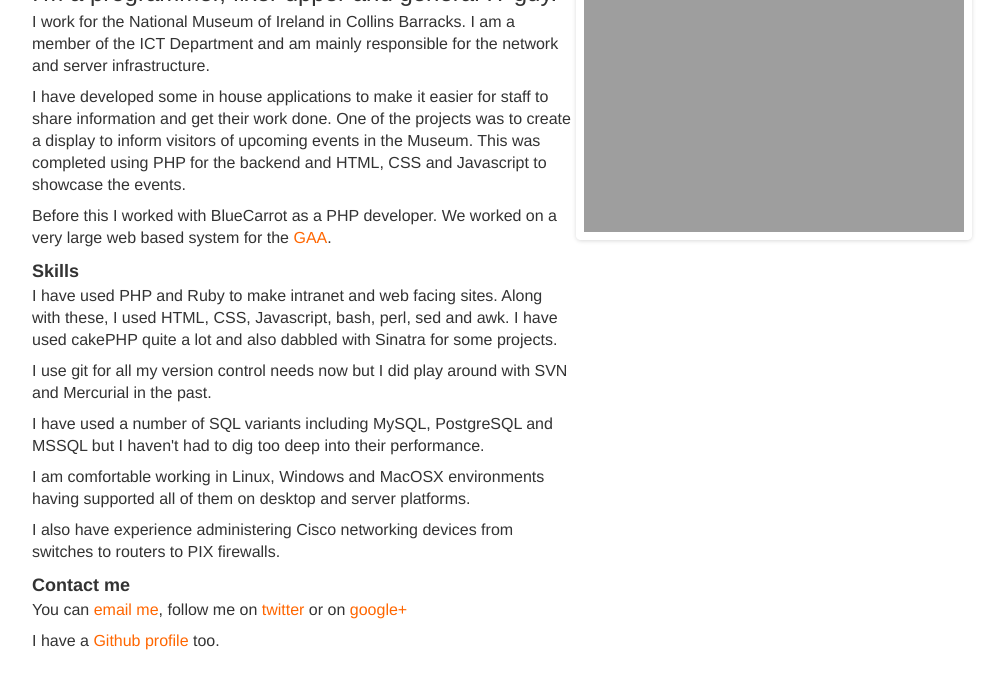
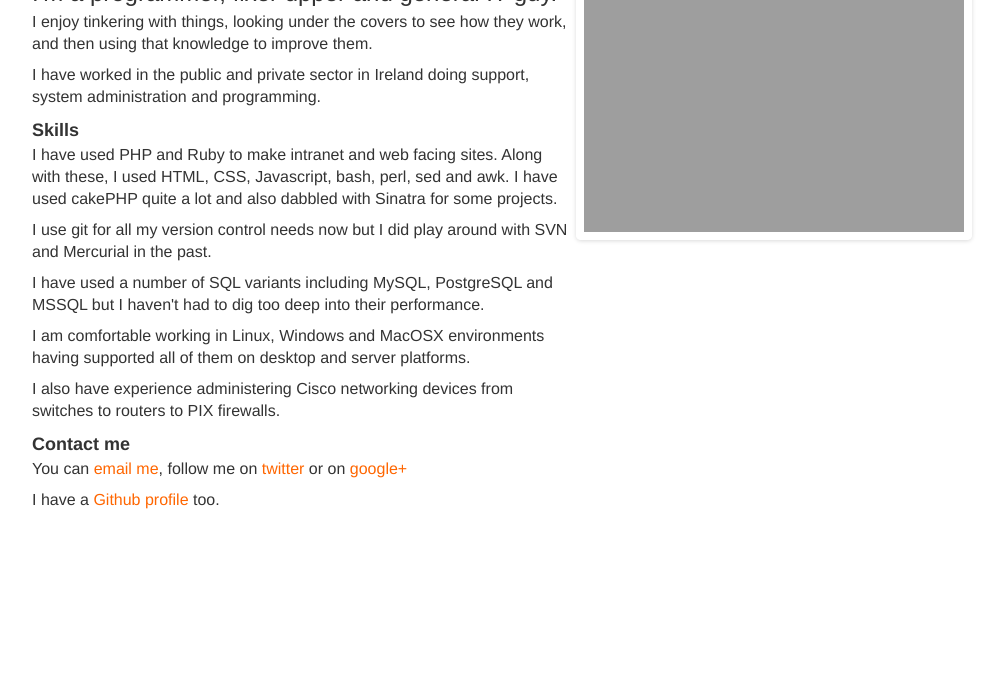
Before and after one commit to mgriffin/mikegriffin, a Jekyll site: the page built from index.html, in a window 1280 px wide, cut to the strip 142-831 px from the top of the page. Shown: the whole strip, without its empty margins (138-1142 px from the left). Built offline with Jekyll 4.4.1, drawn with Linux system fonts in a browser that asks for light colours; Markdown is read by kramdown in place of the engine named in the settings.

Commit message:
Removes the museum as my place of work

```diff
--- a/index.html
+++ b/index.html
@@ -6,16 +6,10 @@ title: Mike Griffin
 <div class="span7">
   <h1 class="thin">Hi, I'm Mike.</h1>
   <h2 class="thin">I'm a programmer, fixer upper and general IT guy.</h2>
-  <p>I work for the National Museum of Ireland in Collins Barracks. I am a member of
-  the ICT Department and am mainly responsible for the network and server
-  infrastructure.</p>
-  <p>I have developed some in house applications to make it easier for staff to
-  share information and get their work done. One of the projects was to create
-  a display to inform visitors of upcoming events in the Museum. This was
-  completed using PHP for the backend and HTML, CSS and Javascript to showcase
-  the events.</p>
-  <p>Before this I worked with BlueCarrot as a PHP developer.  We worked on a
-  very large web based system for the <a href="http://www.gaa.ie">GAA</a>.</p>
+  <p>I enjoy tinkering with things, looking under the covers to see how they work,
+  and then using that knowledge to improve them.</p>
+  <p>I have worked in the public and private sector in Ireland doing support,
+  system administration and programming.</p>
 
   <h3>Skills</h3>
   <p>I have used PHP and Ruby to make intranet and web facing sites. Along with
```
